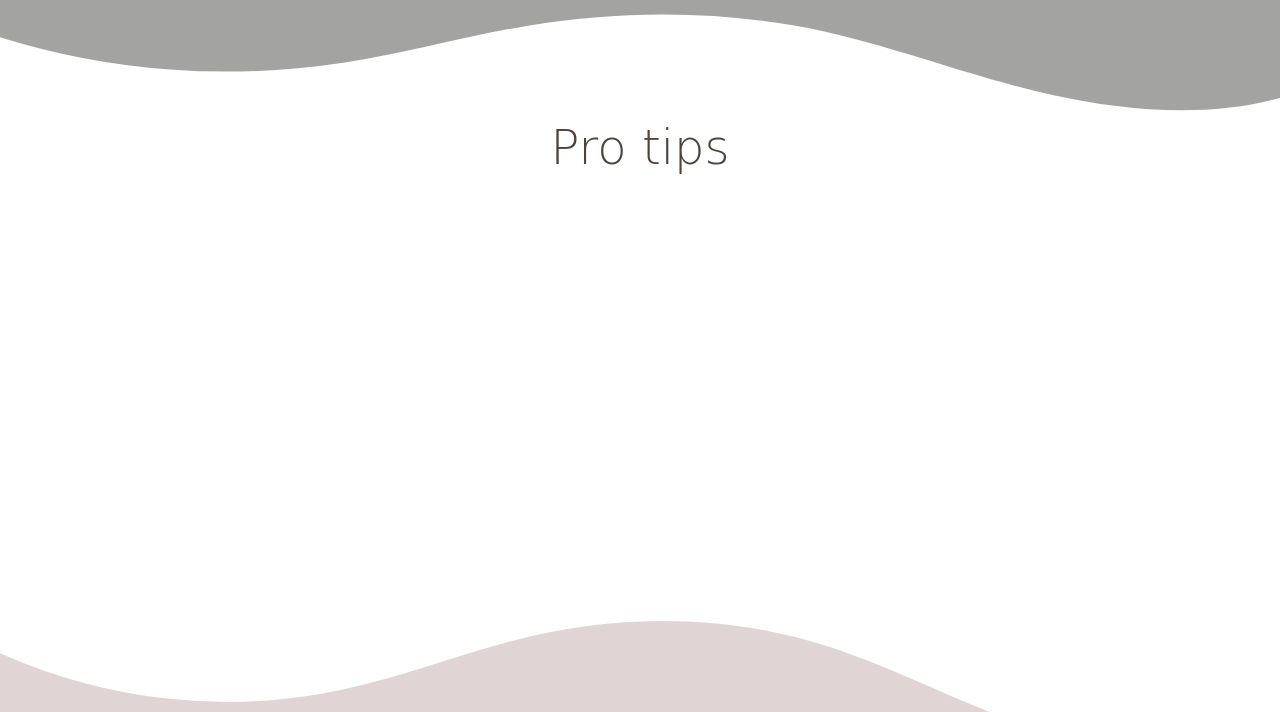
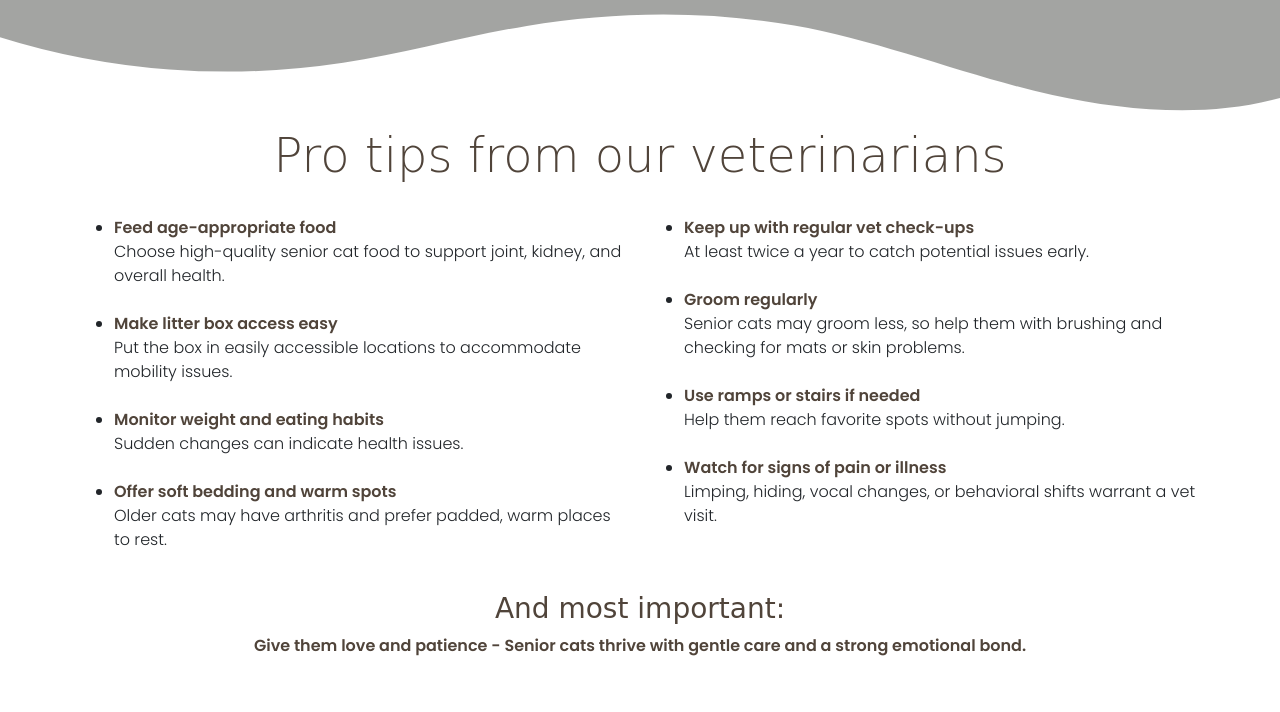
Before and after one commit to ssannejohansson/MS1-adopt-a-senior, a plain HTML site: page adoption.html in a window 1280 px wide. Shown: the part 1910-2622 px from the top of the page. Drawn offline with nearby package versions, Linux system fonts and the light colour scheme; a web font is replaced by a local one.

Commit message:
Add content to pro-tips section on adoption page

```diff
--- a/adoption.html
+++ b/adoption.html
@@ -221,10 +221,50 @@
 <!-- Pro tips section -->
 
 
-            <section id="pro-tips" class="container-fluid">
+            <section id="pro-tips" class="container pt-2">
             <div class="row">
                 <div class="col-12 text-center mb-4">
-                    <h2 class="display-5">Pro tips</h2>
+                    <h2 class="display-5">Pro tips from our veterinarians</h2>
+                </div>
+
+                                <div class="col-12 col-lg-6">
+                <ul>
+                    <li><strong>Feed age-appropriate food</strong><br>
+                        Choose high-quality senior cat food to support joint, kidney, and overall health.</li><br>
+
+
+
+                           <li><strong>Make litter box access easy</strong><br>
+                    Put the box in easily accessible locations to accommodate mobility issues.</li><br>
+
+                    <li><strong> Monitor weight and eating habits</strong><br>
+                     Sudden changes can indicate health issues.</li><br>
+
+
+                      <li><strong>Offer soft bedding and warm spots</strong><br>
+                    Older cats may have arthritis and prefer padded, warm places to rest.</li><br>
+                        </ul>
+                </div>
+
+                <div class="col-12 col-lg-6">
+                    <ul>
+
+        <li><strong>Keep up with regular vet check-ups</strong><br>
+                    At least twice a year to catch potential issues early.</li><br>
+
+                      <li><strong>Groom regularly</strong><br>
+                    Senior cats may groom less, so help them with brushing and checking for mats or skin problems.</li><br>
+
+                      <li><strong>Use ramps or stairs if needed</strong><br>
+                    Help them reach favorite spots without jumping.</li><br>
+
+                    <li><strong>Watch for signs of pain or illness</strong><br>
+                    Limping, hiding, vocal changes, or behavioral shifts warrant a vet visit.</li><br>
+                      </ul>
+                </div>
+                <div class="col-12 text-center mb-5">
+                    <h3>And most important:</h3>
+                    <p><strong>Give them love and patience - Senior cats thrive with gentle care and a strong emotional bond.</strong></p>
                 </div>
             </div>
  </section>
```
